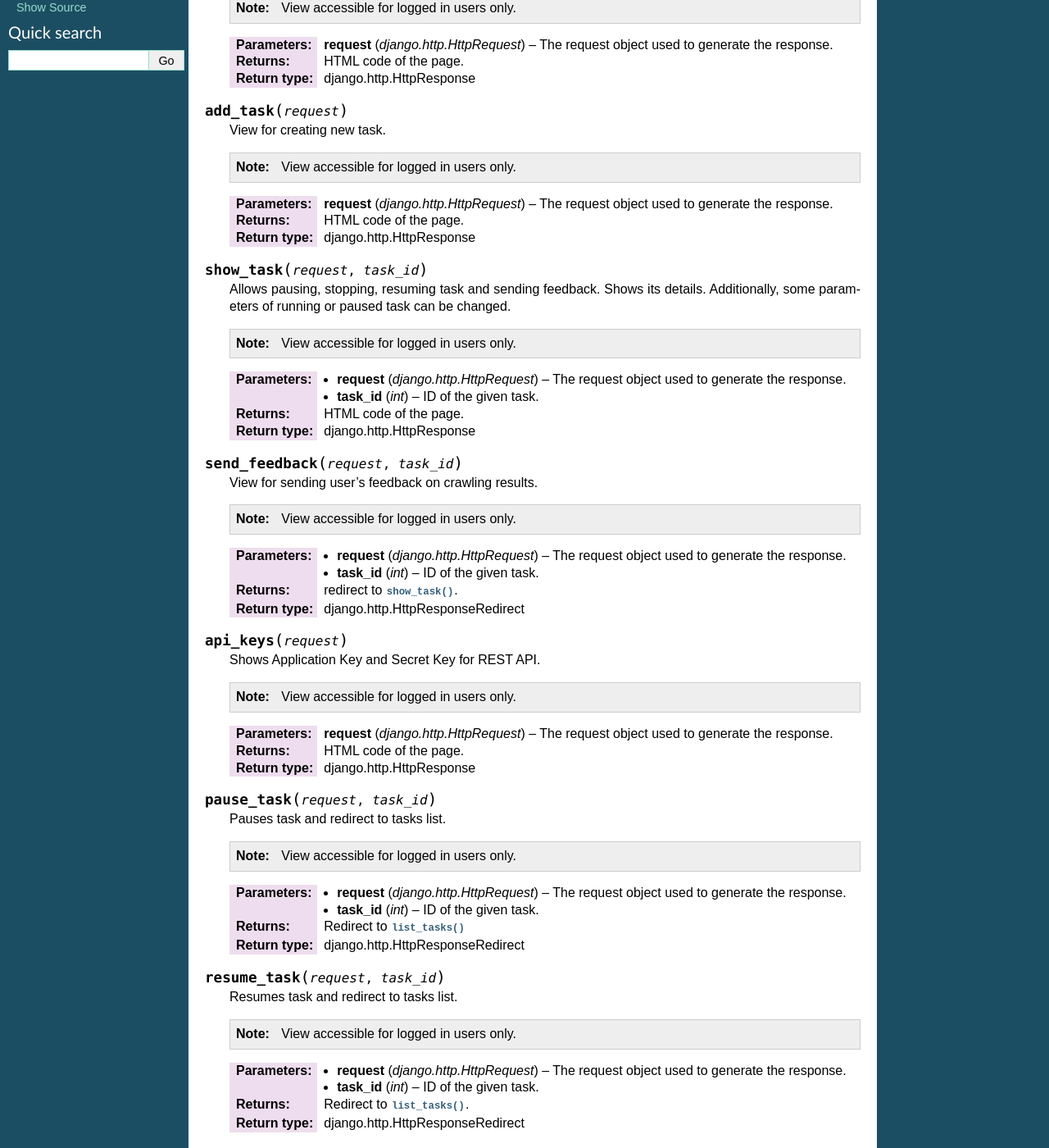
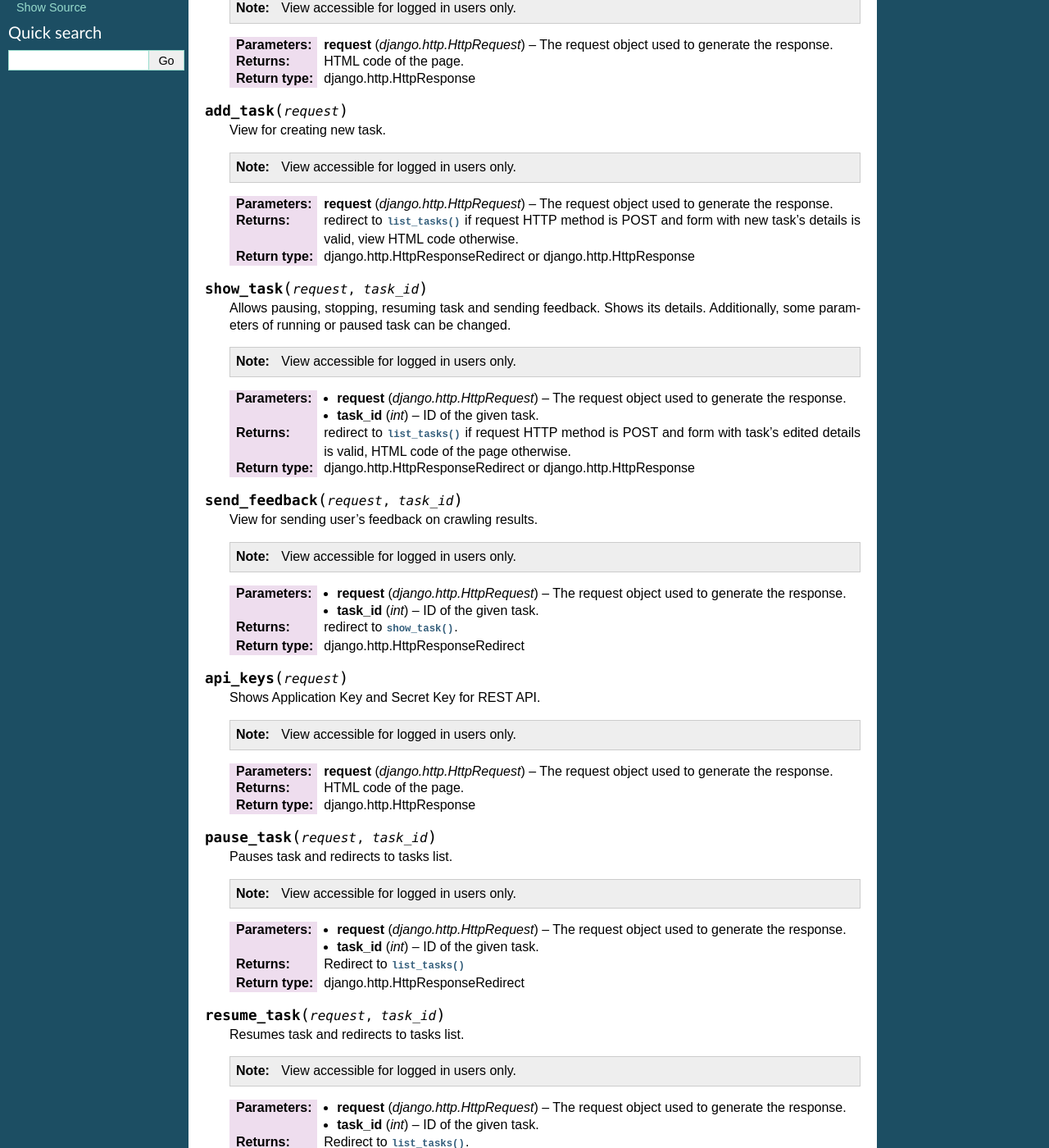
Before and after one commit to agh-glk/fcs, a Sphinx documentation site: the page built from docs/source/manager/views.rst, in a window 1280 px wide and 1400 px high, scrolled down 341 px. Shown: the whole window at 82% size. Built offline with Sphinx 7.4.7, drawn with Linux system fonts in a browser that asks for light colours; formulas are drawn with MathJax 3; some of the changed text lies outside the part shown.

Commit message:
[NT] Edit

```diff
--- a/docs/source/manager/views.rst
+++ b/docs/source/manager/views.rst
@@ -30,8 +30,8 @@ This module contains FCS Manager application views rendered in web browser.
    .. note:: View accessible for logged in users only.
 
    :param django.http.HttpRequest request: The request object used to generate the response.
-   :return: HTML code of the page.
-   :rtype: django.http.HttpResponse
+   :return: redirect to :py:func:`list_tasks` if request HTTP method is POST and form with new task's details is valid, view HTML code otherwise.
+   :rtype: django.http.HttpResponseRedirect or django.http.HttpResponse
 
 
 .. py:function:: show_task(request, task_id)
@@ -42,8 +42,8 @@ This module contains FCS Manager application views rendered in web browser.
 
    :param django.http.HttpRequest request: The request object used to generate the response.
    :param int task_id: ID of the given task.
-   :return: HTML code of the page.
-   :rtype: django.http.HttpResponse
+   :return: redirect to :py:func:`list_tasks` if request HTTP method is POST and form with task's edited details is valid, HTML code of the page otherwise.
+   :rtype: django.http.HttpResponseRedirect or django.http.HttpResponse
 
 
 .. py:function:: send_feedback(request, task_id)
@@ -71,7 +71,7 @@ This module contains FCS Manager application views rendered in web browser.
 
 .. py:function:: pause_task(request, task_id)
 
-   Pauses task and redirect to tasks list.
+   Pauses task and redirects to tasks list.
 
    .. note:: View accessible for logged in users only.
 
@@ -83,7 +83,7 @@ This module contains FCS Manager application views rendered in web browser.
 
 .. py:function:: resume_task(request, task_id)
 
-   Resumes task and redirect to tasks list.
+   Resumes task and redirects to tasks list.
 
    .. note:: View accessible for logged in users only.
 
@@ -95,7 +95,7 @@ This module contains FCS Manager application views rendered in web browser.
 
 .. py:function:: stop_task(request, task_id)
 
-   Stops task and redirect to tasks list.
+   Stops task and redirects to tasks list.
 
    .. note:: View accessible for logged in users only.
 
@@ -114,7 +114,8 @@ This module contains FCS Manager application views rendered in web browser.
    :param django.http.HttpRequest request: The request object used to generate the response.
    :param int task_id: ID of the given task related to data to be downloaded.
    :param int size: Size of data to be downloaded in MB.
-   :return: Response with data or information about absence of an appropriate task server.
+   :return: Redirect to proper REST method of Task Server assigned to this task if there is one, information about absence of an appropriate Task Server otherwise.
+   :rtype: django.http.HttpResponseRedirect or django.http.StreamingHttpResponse
 
 
 .. py:function:: show_quota(request)
```
